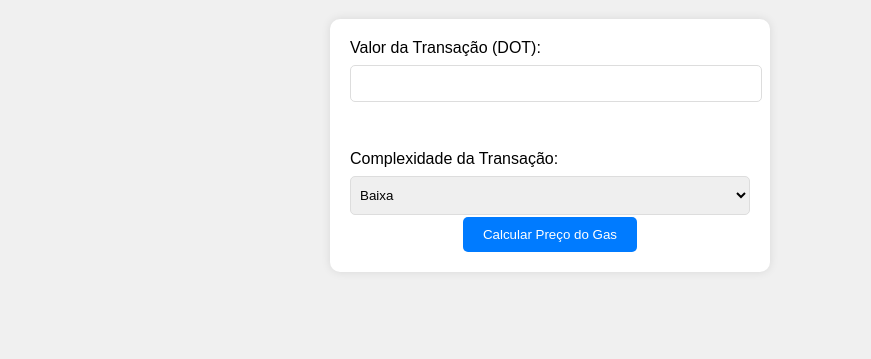
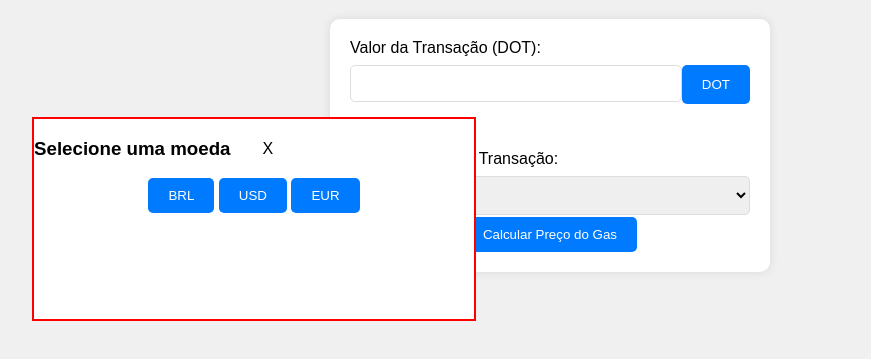
Before and after one commit to danargolo/Codigo-Brazuca_Formacao-Polkadot, a plain HTML site: page Projetos/Simulador-Gas/index.html in a window 1280 px wide. Shown: the part 89-448 px from the top of the page, without its empty margins (90-961 px from the left). Drawn offline with Linux system fonts and the light colour scheme.

Commit message:
feat: add currency selector

```diff
--- a/Projetos/Simulador-Gas/index.html
+++ b/Projetos/Simulador-Gas/index.html
@@ -10,7 +10,10 @@
     <h1>Simulador de Preço de Gas - Polkadot</h1>
     <form id="gas-form">
       <label for="valor-transacao">Valor da Transação (DOT):</label>
-      <input type="number" id="valor-transacao" required />
+      <div id="input-container">
+        <input type="number" id="valor-transacao" required/>
+        <button type="button" id="seletor-btn">DOT</button>
+      </div>
       <p id="excecao">Erro ajuste o input</p>
       <label for="complexidade">Complexidade da Transação:</label>
       <select id="complexidade" required>
@@ -22,6 +25,17 @@
       </div>
       <button type="button" id="calcular">Calcular Preço do Gas</button>
     </form>
+    <div id="selecao-moeda">
+      <div style="display: flex;align-items: center;gap: 2rem;">
+        <h3>Selecione uma moeda</h3>
+        <span>X</span>
+      </div>
+      <div>
+        <button class="moeda-btn">BRL</button>
+        <button class="moeda-btn">USD</button>
+        <button class="moeda-btn">EUR</button>
+      </div>
+    </div>
     <div id="resultado"></div>
     <script src="script.js"></script>
   </body>
--- a/Projetos/Simulador-Gas/script.js
+++ b/Projetos/Simulador-Gas/script.js
@@ -1,3 +1,6 @@
+let divMoeda = document.getElementById('selecao-moeda');
+let moedaButtons = document.getElementsByClassName('moeda-btn');
+
 document.getElementById('valor-transacao').addEventListener('input', function () {
   let value = this.value;
   let excecao = document.getElementById('excecao');
@@ -9,6 +12,22 @@ document.getElementById('valor-transacao').addEventListener('input', function ()
     excecao.style.visibility = 'hidden';
   }
 })
+
+document.getElementById('seletor-btn').addEventListener('click', function () {
+
+  if (divMoeda.style.display === 'block') {
+    divMoeda.style.display = 'none';
+  } else {
+    divMoeda.style.display = 'block';
+  }
+})
+
+for (let i = 0; i < moedaButtons.length; i++) {
+  moedaButtons[i].addEventListener('click', function () {
+    document.getElementById('seletor-btn').textContent = moedaButtons[i].textContent;
+    divMoeda.style.display = 'none';
+  });
+}
 
 document.getElementById('calcular').addEventListener('click', function () {
   // Captura os valores inseridos pelo usuário
--- a/Projetos/Simulador-Gas/styles.css
+++ b/Projetos/Simulador-Gas/styles.css
@@ -45,6 +45,10 @@ button:hover {
   font-weight: bold;
 }
 
+#input-container {
+  display: flex;
+}
+
 #excecao {
   display: flex;
   margin: 5px 0 25px 5px;
@@ -52,3 +56,18 @@ button:hover {
   color: red;
   visibility: hidden;
 }
+
+#selecao-moeda {
+  display: block;
+  position: relative;
+  top: -155px;
+  left: 94px;
+  width: 440px;
+  height: 200px;
+  border: 2px solid red;
+  background-color: #fff;
+}
+
+.moeda-btn {
+
+}
```
